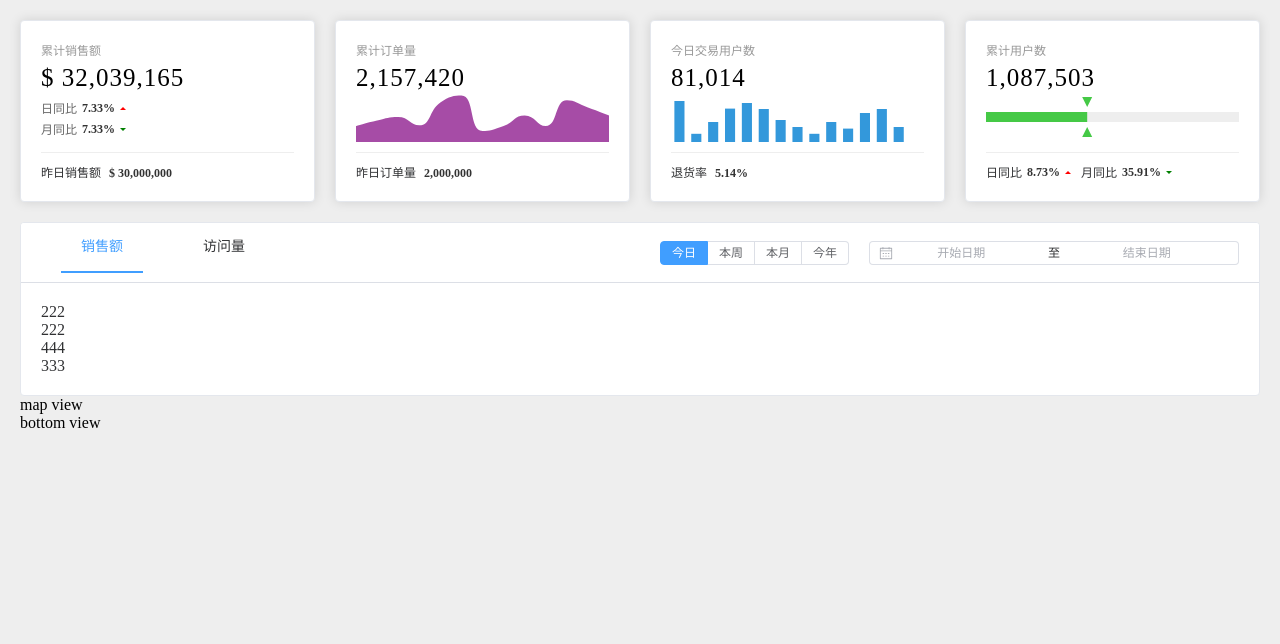
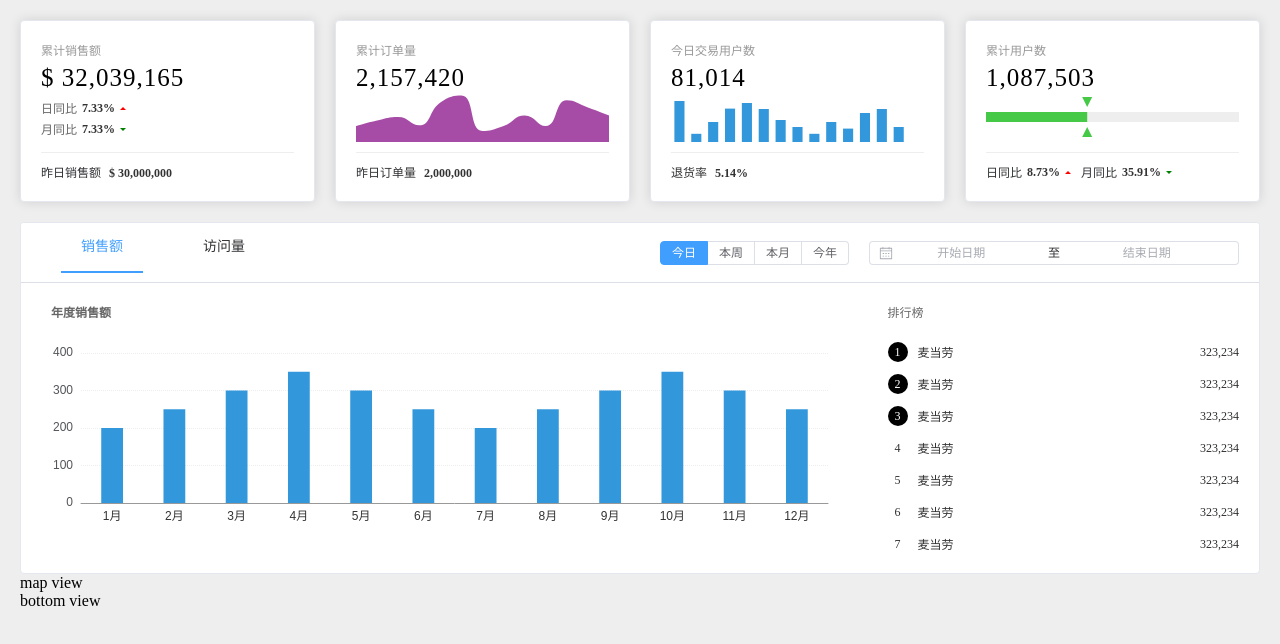
Before and after one commit to 17801020645/datav-report-dev, a Vue app: page / in a window 1280 px wide. Shown: the top 644 px of the page. Built offline with nearby package versions, Linux system fonts and the light colour scheme; the HTML template or start-up script is replaced by a standard one.

Commit message:
销售趋势图表和列表开发  done

```diff
--- a/src/components/SalesView/SalesIndex.vue
+++ b/src/components/SalesView/SalesIndex.vue
@@ -1,6 +1,6 @@
 <template>
   <div class="sales-view">
-    <el-card shadow="hover">
+    <el-card shadow="hover" :body-style="{ padding: '0 0 20px 0' }">
       <template v-slot:header>
         <div class="menu-wrapper">
           <el-menu
@@ -34,17 +34,32 @@
         </div>
       </template>
 
-      <div>222</div>
-      <div>222</div>
-      <div>444</div>
-
-      <div>333</div>
+      <div class="sales-view-chart-wrapper">
+        <v-chart class="chart" :option="option" autoresize />
+        <div class="sales-view-list">
+          <div class="sales-view-title">排行榜</div>
+          <div class="list-item-wrapper">
+            <div class="list-item" v-for="item in rankData" :key="item.no">
+              <!-- <div class="list-item-no" :class="+item.no <= 3 ? 'top-on' : ''">{{ item.no }}</div> -->
+              <div :class="['list-item-no', +item.no <= 3 ? 'top-no' : '']">{{ item.no }}</div>
+              <div class="list-item-name">{{ item.name }}</div>
+              <div class="list-item-money">{{ item.money }}</div>
+            </div>
+          </div>
+        </div>
+      </div>
     </el-card>
   </div>
 </template>
 
 <script setup lang="ts">
 import { ref, watchEffect } from 'vue'
+import { use } from 'echarts/core'
+import { BarChart } from 'echarts/charts'
+import { GridComponent, DatasetComponent, TitleComponent } from 'echarts/components'
+import VChart from 'vue-echarts'
+
+use([BarChart, DatasetComponent, GridComponent, TitleComponent])
 
 const activeIndex = ref<string>('1')
 const radioSelect = ref<string>('今日')
@@ -76,6 +91,112 @@ const shortcuts = [
       start.setTime(start.getTime() - 3600 * 24 * 1000 * 90)
       return [start, end]
     },
+  },
+]
+
+const option = ref({
+  title: {
+    text: '年度销售额',
+    textStyle: {
+      fontSize: 12,
+      color: '#666',
+    },
+    left: 25,
+    top: 20,
+  },
+  xAxis: {
+    type: 'category',
+    data: ['1月', '2月', '3月', '4月', '5月', '6月', '7月', '8月', '9月', '10月', '11月', '12月'],
+    axisTick: {
+      alignWithLabel: true,
+      lineStyle: {
+        color: '#999',
+      },
+    },
+    axisLine: {
+      lineStyle: {
+        color: '#999',
+      },
+    },
+    axisLabel: {
+      color: '#333',
+    },
+  },
+  yAxis: {
+    axisLine: {
+      show: false,
+    },
+    axisTick: {
+      show: false,
+    },
+    splitLine: {
+      lineStyle: {
+        type: 'dotted',
+        color: '#eee',
+      },
+    },
+  },
+  series: [
+    {
+      type: 'bar',
+      barWidth: '35%',
+      data: [200, 250, 300, 350, 300, 250, 200, 250, 300, 350, 300, 250],
+    },
+  ],
+  color: ['#3398DB'],
+  grid: {
+    top: 70,
+    left: 60,
+    right: 60,
+    bottom: 50,
+  },
+})
+
+const rankData = [
+  {
+    no: 1,
+    name: '麦当劳',
+    money: '323,234',
+  },
+  {
+    no: 2,
+    name: '麦当劳',
+    money: '323,234',
+  },
+  {
+    no: 3,
+    name: '麦当劳',
+    money: '323,234',
+  },
+  {
+    no: 4,
+    name: '麦当劳',
+    money: '323,234',
+  },
+  {
+    no: 5,
+    name: '麦当劳',
+    money: '323,234',
+  },
+  {
+    no: 6,
+    name: '麦当劳',
+    money: '323,234',
+  },
+  {
+    no: 7,
+    name: '麦当劳',
+    money: '323,234',
+  },
+  {
+    no: 8,
+    name: '麦当劳',
+    money: '323,234',
+  },
+  {
+    no: 9,
+    name: '麦当劳',
+    money: '323,234',
   },
 ]
 
@@ -119,5 +240,60 @@ function onMenuSelect(key: string) {
       // }
     }
   }
+  .sales-view-chart-wrapper {
+    display: flex;
+    height: 270px;
+    .chart {
+      flex: 0 0 70%;
+      width: 70%;
+      height: 100%;
+    }
+    .sales-view-list {
+      flex: 1;
+      width: 100%;
+      height: 100%;
+      overflow: hidden;
+
+      .sales-view-title {
+        margin-top: 20px;
+        font-size: 12px;
+        color: #666;
+        font-weight: 500;
+      }
+      .list-item-wrapper {
+        margin-top: 15px;
+        .list-item {
+          display: flex;
+          align-items: center;
+          font-size: 12px;
+          height: 20px;
+          padding: 6px 20px 6px 0;
+          .list-item-no {
+            display: flex;
+            align-items: center;
+            justify-content: center;
+            width: 20px;
+            height: 20px;
+            color: #333;
+            &.top-no {
+              background: #000;
+              border-radius: 50%;
+              color: #fff;
+              font-weight: 500;
+            }
+          }
+          .list-item-name {
+            margin-left: 10px;
+            color: #333;
+          }
+
+          .list-item-money {
+            flex: 1;
+            text-align: right;
+          }
+        }
+      }
+    }
+  }
 }
 </style>
```
